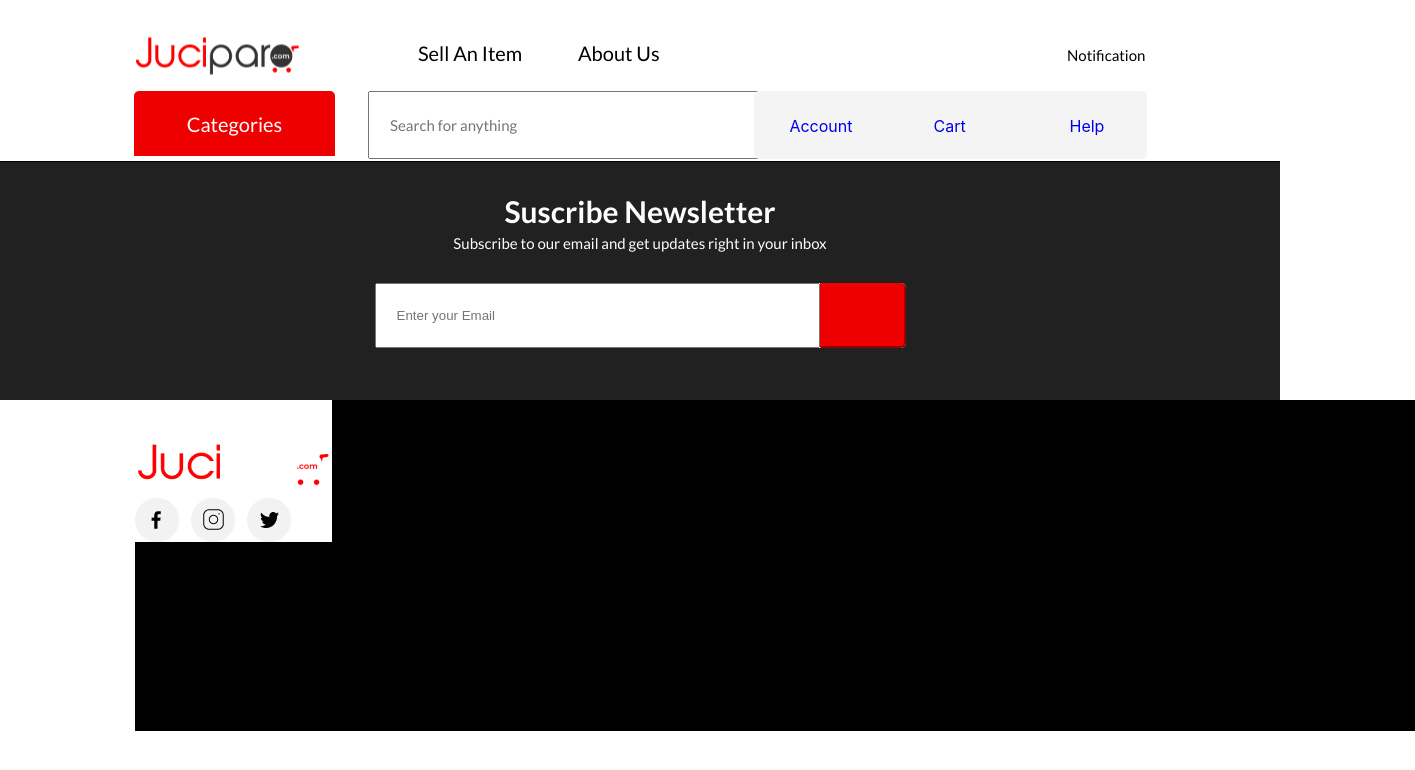
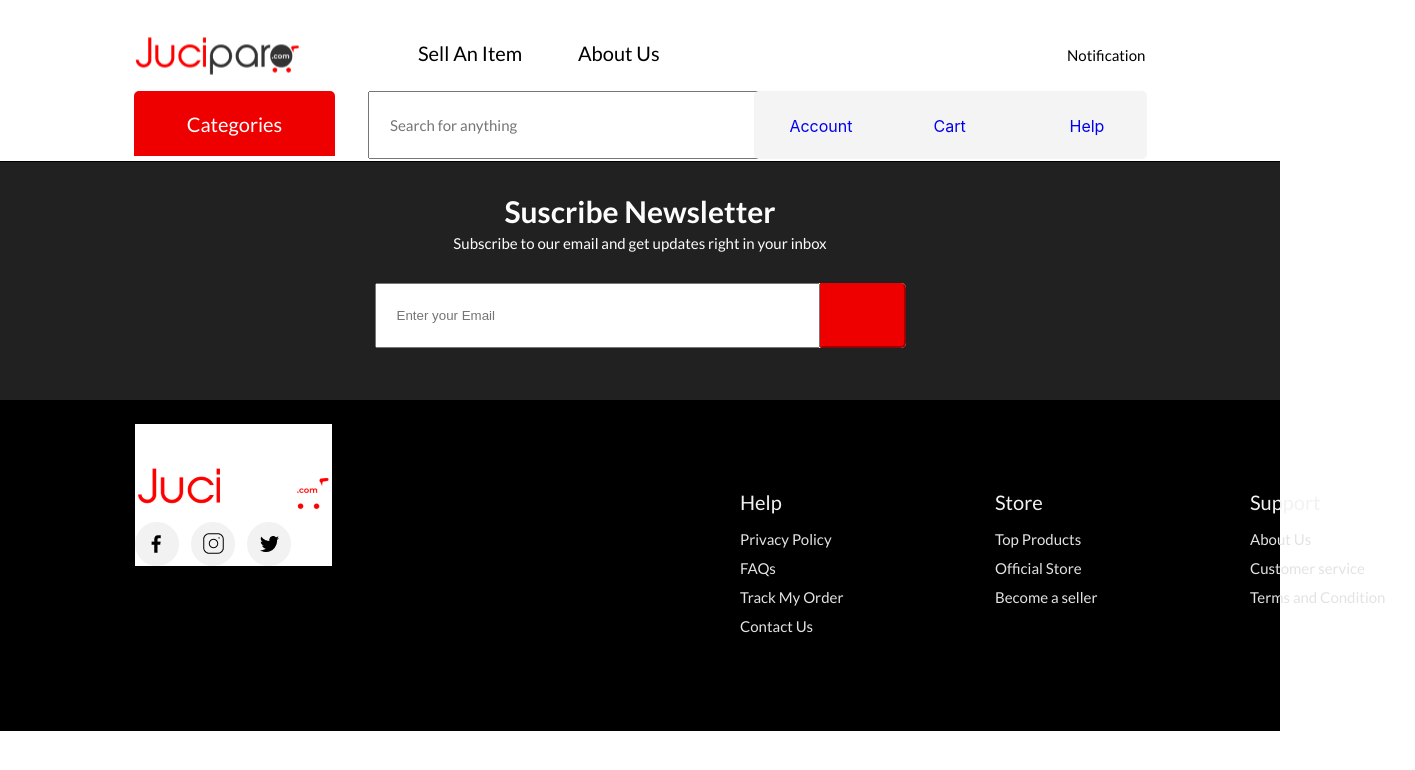
Before and after one commit to OladejiAnthony/Juciparo-project, a React (Create React App) app: page /AboutUs in a window 1280 px wide. Shown: the top 770 px of the page, 1415 px wide, since content can reach past the window. Built offline with nearby package versions, Linux system fonts and the light colour scheme; some icons are missing.

Commit message:
footer and newsletter section

```diff
--- a/src/Footer.css
+++ b/src/Footer.css
@@ -2,6 +2,51 @@
     position: relative;
     height: 331px;
     width: 100vw;
+    background: var(--secondary400);
+}
+
+.footer__container > img {
+    position: absolute;
+    top: 24px;
     left: 135px;
-   background: var(--secondary400);
 }
+
+.footer__list {
+    position: relative;
+    left: 700px;
+    width: 51%;
+    height: 300px;
+    display: flex;
+    flex-direction: row;
+    gap: 108px;
+}
+
+.footer__list > ul {
+    position: relative;
+    width: 107px;
+    height: 148px;
+    list-style-type: none;
+    top: 74px;
+    text-align: start;
+}
+
+.footer__list > ul > li:nth-child(1) {
+    font-family: 'Lato';
+    font-style: normal;
+    font-weight: 500;
+    font-size: 20px;
+    line-height: 24px;
+    margin-bottom: 16px;
+    color: var(--primary300);
+}
+
+.footer__list > ul > li {
+    font-family: 'Lato';
+    font-style: normal;
+    font-weight: 500;
+    font-size: 15px;
+    line-height: 18px;
+    color: var(--primary400);
+    margin-bottom: 11px;
+    width: 137px;
+}
--- a/src/Footer.js
+++ b/src/Footer.js
@@ -7,6 +7,27 @@ function Footer() {
   return (
     <div className='footer__container'>
       <img src={logo} alt='logo' />
+      <div className='footer__list'>
+        <ul>
+          <li>Help</li>
+          <li>Privacy Policy</li>
+          <li>FAQs</li>
+          <li>Track My Order</li>
+          <li>Contact Us</li>
+        </ul>
+        <ul>
+          <li>Store</li>
+          <li>Top Products</li>
+          <li>Official Store</li>
+          <li>Become a seller</li>
+        </ul>
+        <ul>
+          <li>Support</li>
+          <li>About Us</li>
+          <li>Customer service</li>
+          <li>Terms and Condition</li>
+        </ul>
+      </div>
 
     </div>
   )
```
